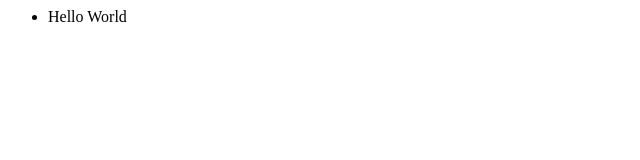
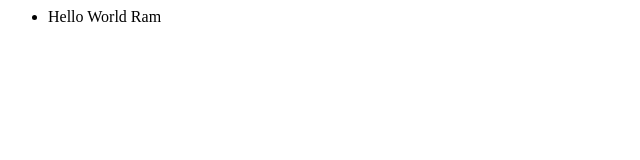
Before and after one commit to SupriyaGaikwad/newGitTest1, a plain HTML site: page index0.html in a window 1280 px wide. Shown: the full height of the page, 0-640 px from the left. Drawn offline with Linux system fonts and the light colour scheme.

```diff
--- a/index0.html
+++ b/index0.html
@@ -1,5 +1,5 @@
 <html>
 	<ul>
-		<li>Hello World</li>
+		<li>Hello World Ram</li>
 	</ul>
 </html>
```
